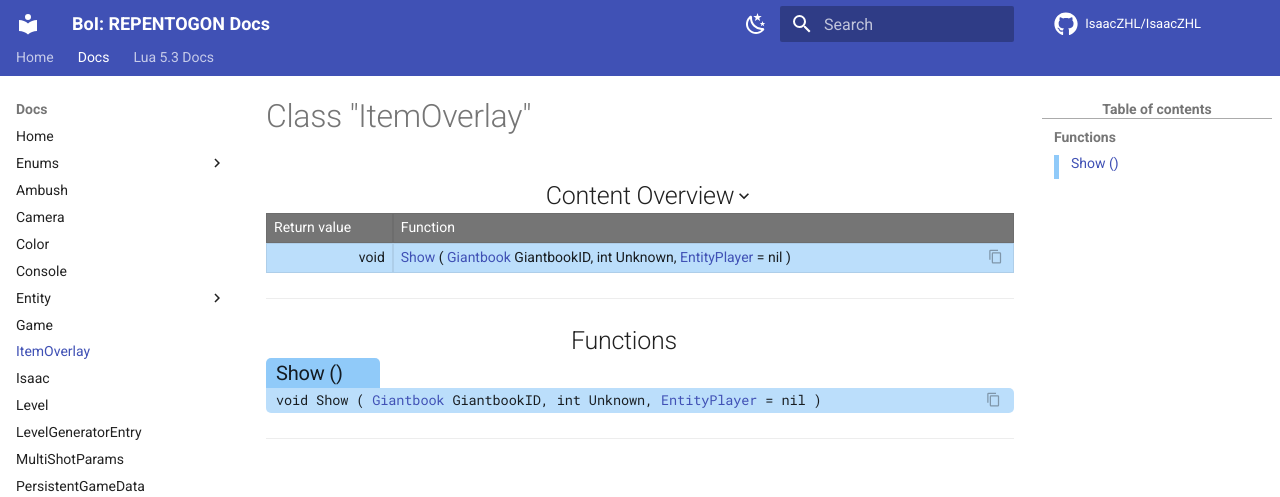
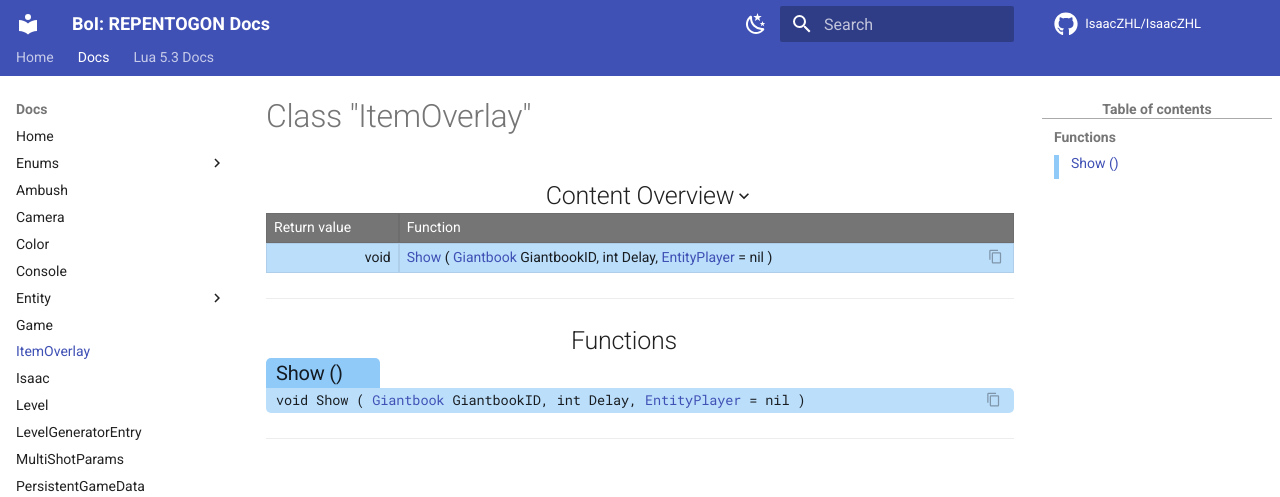
Before and after one commit to TeamREPENTOGON/REPENTOGON, an MkDocs documentation site: the page built from documentation/docs/ItemOverlay.md, in a window 1280 px wide. Shown: the top 497 px of the page. Built offline with MkDocs 1.6.1 and Material for MkDocs 9.7.7, drawn with Linux system fonts in a browser that asks for light colours; comment, search, counter and statistics services are not loaded; the version menu is left out.

Commit message:
documented a couple of undocumented arguments

```diff
--- a/documentation/docs/Entity.md
+++ b/documentation/docs/Entity.md
@@ -19,7 +19,7 @@ ___
 
 ___
 ### Add·Knockback () {: aria-label='Functions' }
-#### void AddKnockback ( [EntityRef](https://wofsauge.github.io/IsaacDocs/rep/EntityRef.html) Source, [Vector](https://wofsauge.github.io/IsaacDocs/rep/Vector.html) PushDirection, int Duration, boolean Unknown ) {: .copyable aria-label='Functions' }
+#### void AddKnockback ( [EntityRef](https://wofsauge.github.io/IsaacDocs/rep/EntityRef.html) Source, [Vector](https://wofsauge.github.io/IsaacDocs/rep/Vector.html) PushDirection, int Duration, boolean TakeImpactDamage ) {: .copyable aria-label='Functions' }
 
 ___
 ### Add·Magnetized () {: aria-label='Functions' }
--- a/documentation/docs/ItemOverlay.md
+++ b/documentation/docs/ItemOverlay.md
@@ -3,6 +3,6 @@
 ## Functions
 
 ### Show () {: aria-label='Functions' }
-#### void Show ( [Giantbook](enums/Giantbook.md) GiantbookID, int Unknown, [EntityPlayer](https://wofsauge.github.io/IsaacDocs/rep/EntityPlayer.html) = nil ) {: .copyable aria-label='Functions' }
+#### void Show ( [Giantbook](enums/Giantbook.md) GiantbookID, int Delay, [EntityPlayer](https://wofsauge.github.io/IsaacDocs/rep/EntityPlayer.html) = nil ) {: .copyable aria-label='Functions' }
 
 ___
```
Also changed, not shown: documentation/docs/LevelGeneratorEntry.md (+1 -1 lines), 2 other files.
